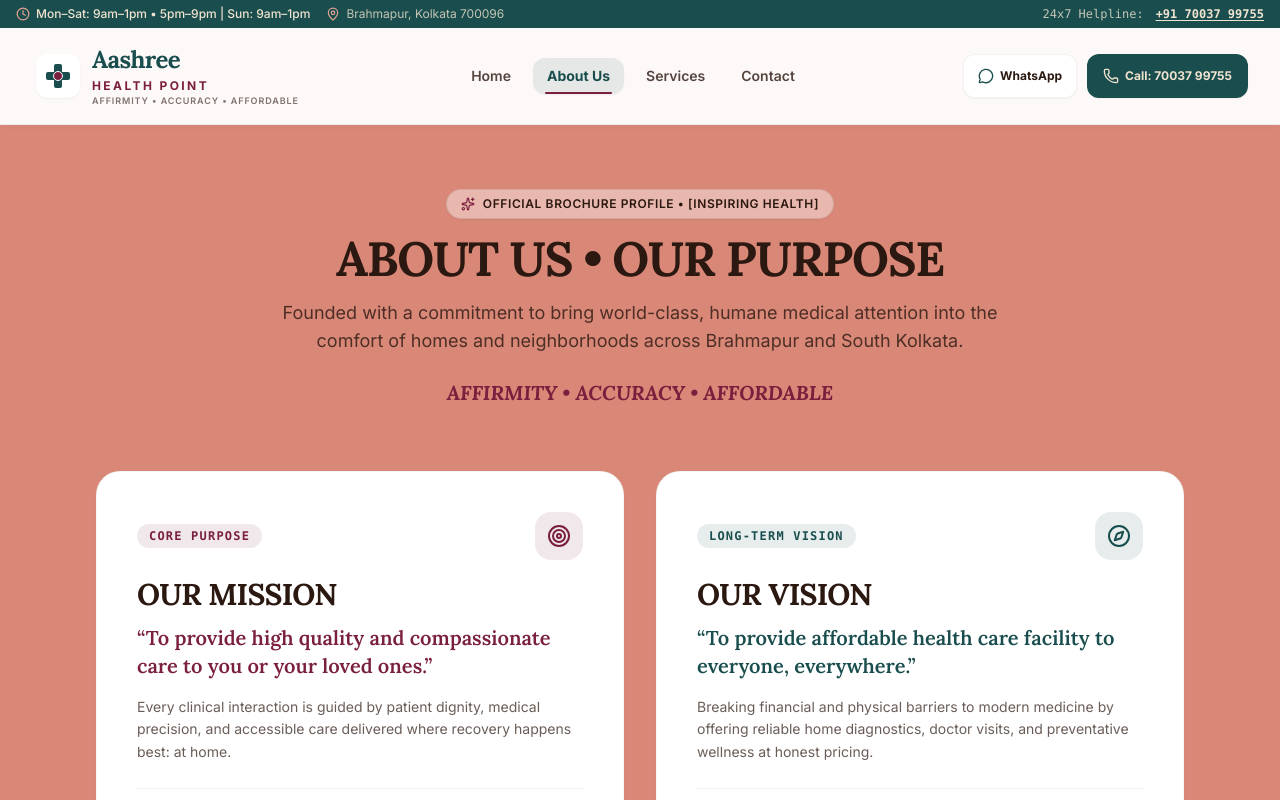
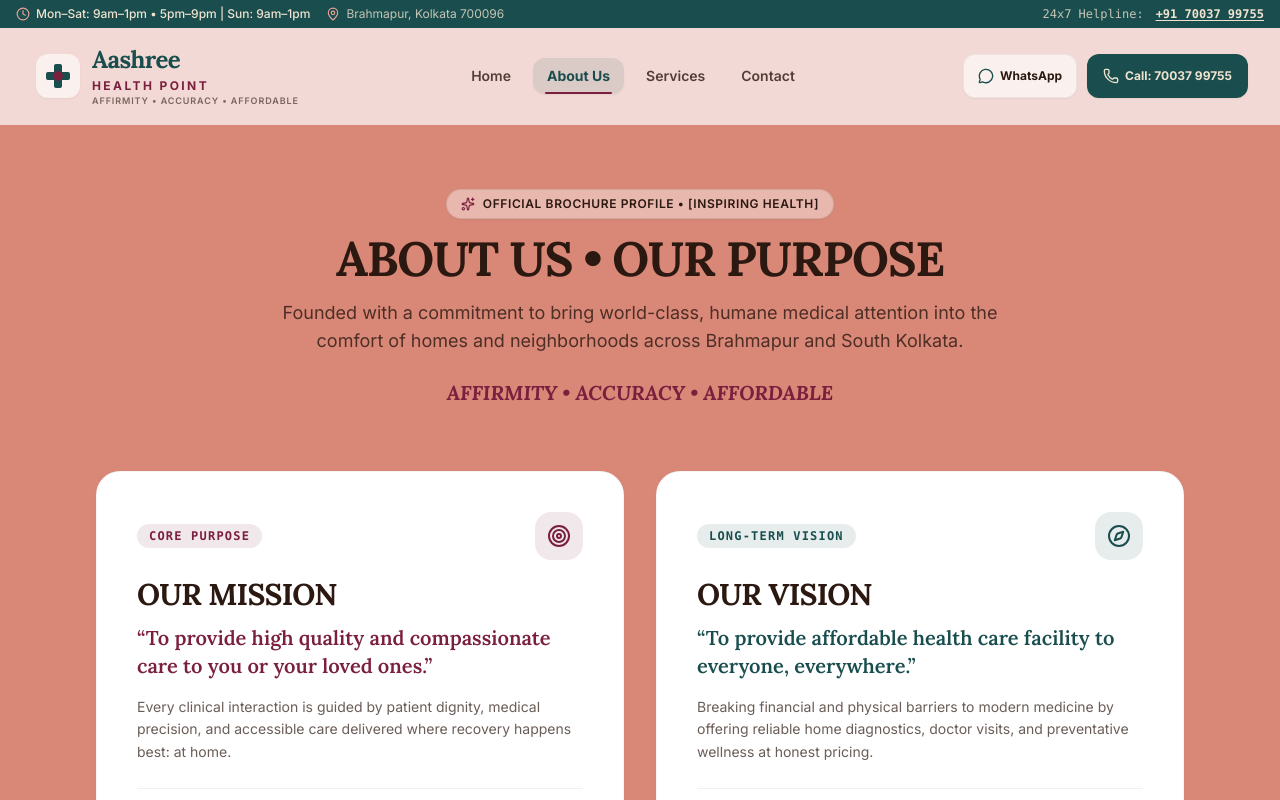
Before and after one commit to aryanbhojgaria/Aashree-Health-Point-, a React (Vite) app: page /about in a window 1280 px wide. Shown: the top 800 px of the page. Built offline with nearby package versions, Linux system fonts and the light colour scheme.

Commit message:
style(navbar): unify warm pinkish-cream header color across all pages and scroll states

```diff
--- a/src/components/Navbar.jsx
+++ b/src/components/Navbar.jsx
@@ -1,12 +1,11 @@
 import React, { useState, useEffect, useRef } from 'react';
 import { Phone, MessageCircle, Menu, X, Clock, MapPin } from 'lucide-react';
-import { Link, NavLink, useLocation } from 'react-router-dom';
+import { Link, NavLink } from 'react-router-dom';
 
 export default function Navbar() {
   const [mobileOpen, setMobileOpen] = useState(false);
   const [isScrolled, setIsScrolled] = useState(false);
   const menuRef = useRef(null);
-  const { pathname } = useLocation();
 
   // Track scroll position to transition from transparent to solid after hero
   useEffect(() => {
@@ -54,9 +53,9 @@ export default function Navbar() {
   return (
     <header
       className={`sticky top-0 z-50 transition-all duration-300 ease-out ${
-        isScrolled || mobileOpen || pathname !== '/'
-          ? 'bg-cream-50/95 sm:bg-white/95 backdrop-blur-md border-b border-black/[0.06] shadow-card'
-          : 'bg-cream-50/80 backdrop-blur-sm border-b border-transparent shadow-none'
+        isScrolled || mobileOpen
+          ? 'bg-[#F4E3DF]/95 backdrop-blur-md border-b border-black/[0.06] shadow-card'
+          : 'bg-[#F4E3DF]/90 backdrop-blur-sm border-b border-transparent shadow-none'
       }`}
     >
       {/* Top quick announcement & contact bar */}
@@ -93,11 +92,11 @@ export default function Navbar() {
           className="flex items-center gap-2.5 sm:gap-3 group focus-visible:outline-none focus-visible:ring-2 focus-visible:ring-teal rounded-lg p-1"
           aria-label="Aashree Health Point Home"
         >
-          <div className="w-10 h-10 sm:w-11 sm:h-11 rounded-xl bg-white shadow-sm flex items-center justify-center relative group-hover:scale-105 transition-transform duration-200">
+          <div className="w-10 h-10 sm:w-11 sm:h-11 rounded-xl bg-[#FAF0ED] shadow-sm flex items-center justify-center relative group-hover:scale-105 transition-transform duration-200">
             <div className="relative w-6 h-6 flex items-center justify-center">
               <div className="absolute w-6 h-2 bg-teal rounded-sm" />
               <div className="absolute w-2 h-6 bg-teal rounded-sm" />
-              <div className="absolute w-2.5 h-2.5 bg-maroon rounded-full border border-white" />
+              <div className="absolute w-2.5 h-2.5 bg-maroon rounded-full border border-teal/20" />
             </div>
           </div>
 
@@ -147,7 +146,7 @@ export default function Navbar() {
             href="https://wa.me/917003799755"
             target="_blank"
             rel="noopener noreferrer"
-            className="touch-target inline-flex items-center gap-1.5 px-3.5 py-2 rounded-xl bg-white hover:bg-cream-50 text-ink font-sans font-bold text-xs shadow-sm border border-black/[0.05] transition-all"
+            className="touch-target inline-flex items-center gap-1.5 px-3.5 py-2 rounded-xl bg-[#FAF0ED] hover:bg-[#F5E5E0] text-ink font-sans font-bold text-xs shadow-sm border border-black/[0.05] transition-all"
             aria-label="WhatsApp Aashree Health Point at 7003799755"
           >
             <MessageCircle className="w-4 h-4 text-teal" />
@@ -177,7 +176,7 @@ export default function Navbar() {
           <button
             type="button"
             onClick={() => setMobileOpen(!mobileOpen)}
-            className="touch-target inline-flex items-center justify-center p-2.5 rounded-xl bg-white text-ink hover:bg-cream-50 transition-colors shadow-sm"
+            className="touch-target inline-flex items-center justify-center p-2.5 rounded-xl bg-[#FAF0ED] text-ink hover:bg-[#F5E5E0] transition-colors shadow-sm"
             aria-label={mobileOpen ? 'Close Navigation Menu' : 'Open Navigation Menu'}
             aria-expanded={mobileOpen}
           >
@@ -190,7 +189,7 @@ export default function Navbar() {
       {mobileOpen && (
         <div
           ref={menuRef}
-          className="lg:hidden bg-white border-b border-black/[0.08] px-4 py-6 shadow-xl space-y-4 animate-fade-in"
+          className="lg:hidden bg-[#F4E3DF] border-b border-black/[0.08] px-4 py-6 shadow-xl space-y-4 animate-fade-in"
         >
           <div className="flex flex-col space-y-1 border-b border-black/[0.06] pb-4">
             {navItems.map((item) => (
@@ -233,7 +232,7 @@ export default function Navbar() {
               href="https://wa.me/917003799755"
               target="_blank"
               rel="noopener noreferrer"
-              className="touch-target w-full flex items-center justify-center gap-2 py-3 bg-cream-50 text-ink rounded-xl font-bold text-sm border border-black/[0.05]"
+              className="touch-target w-full flex items-center justify-center gap-2 py-3 bg-[#FAF0ED] text-ink rounded-xl font-bold text-sm border border-black/[0.05]"
               onClick={() => setMobileOpen(false)}
             >
               <MessageCircle className="w-4 h-4 text-teal" />
```
